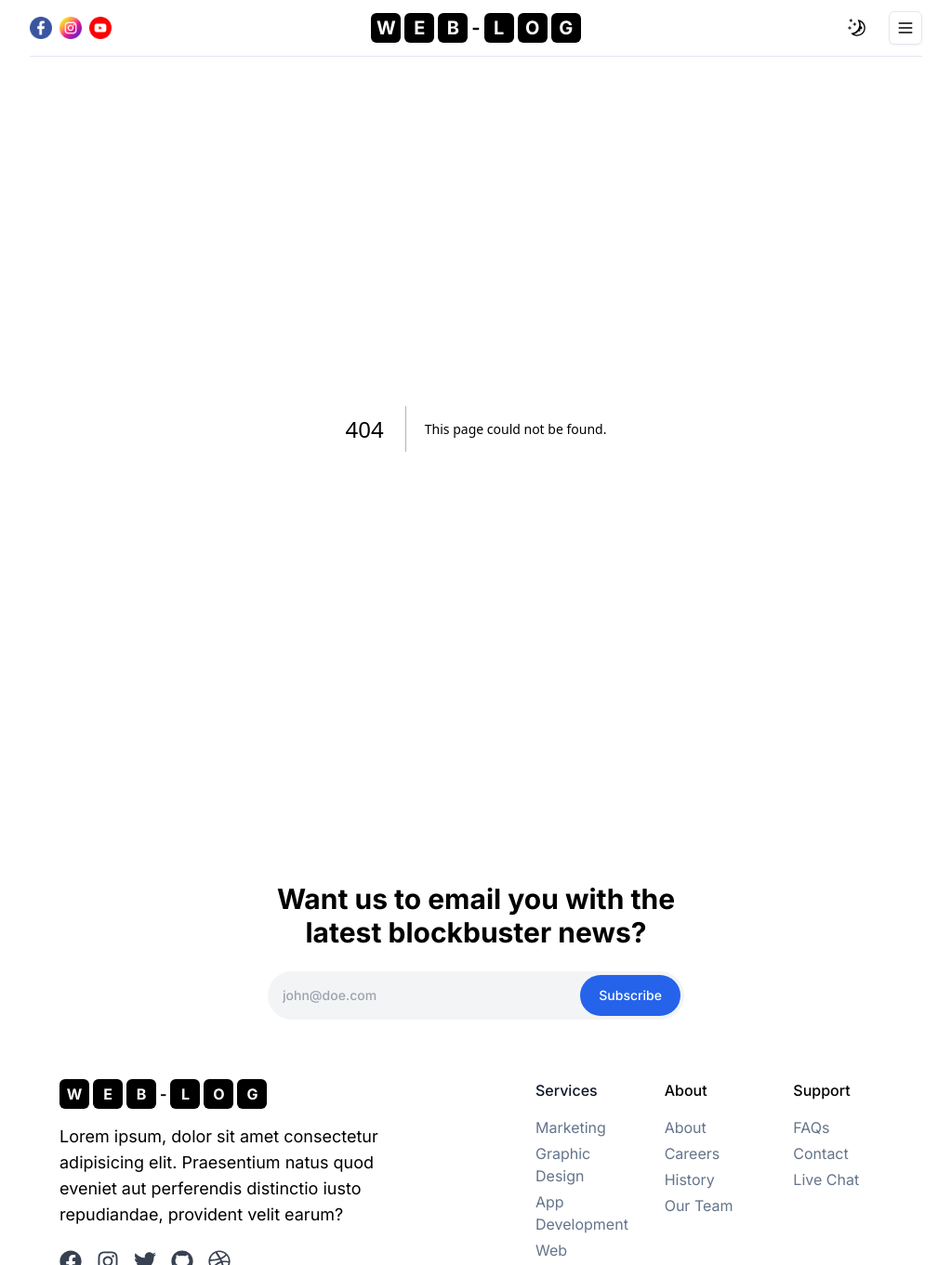
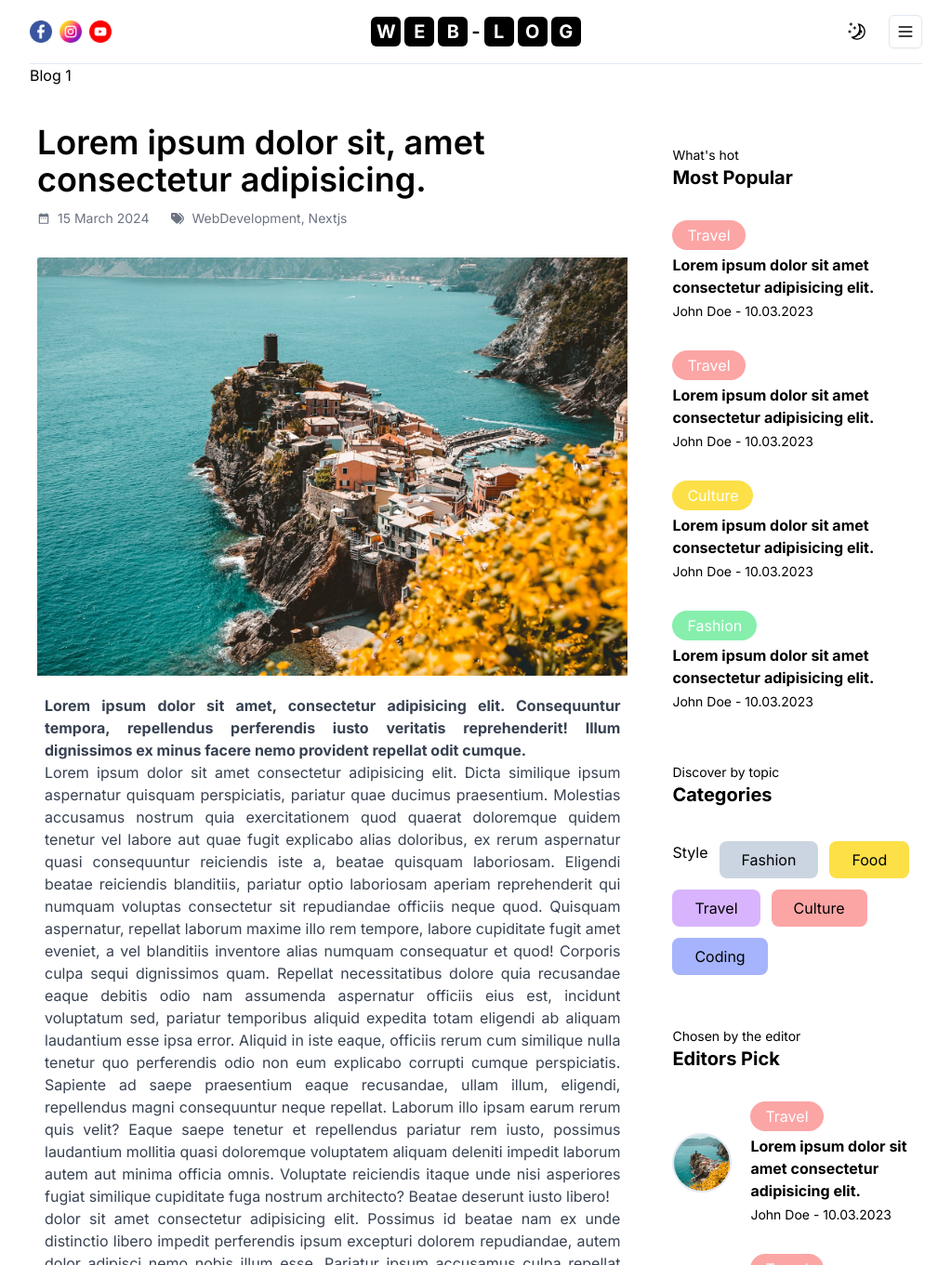
Before and after one commit to tharuAnish/Web-log, a Next.js app: page /blog/1 in a window 1280 px wide. Before the commit this address had no page. Shown: the top 1361 px of the page at 93% size, without its empty margins (128-1151 px from the left). Built offline with nearby package versions, Linux system fonts and the light colour scheme.

Commit message:
single blog page created

```diff
--- /dev/null
+++ b/src/app/blog/[slug]/page.jsx
@@ -0,0 +1,19 @@
+import Blog from "@/components/blog/Blog"
+import Menu from "@/components/menu/Menu"
+
+export default function BlogPage({ params }) {
+  const blog = params.slug
+  return (
+    <div>
+      <h1>Blog {blog}</h1>
+      <div className="grid grid-cols-7 gap-2">
+        <div className="col-span-5">
+          <Blog />
+        </div>
+        <div className="col-span-2 mt-16">
+          <Menu />
+        </div>
+      </div>
+    </div>
+  )
+}
--- /dev/null
+++ b/src/app/blog/page.jsx
@@ -0,0 +1,23 @@
+import CardList from "@/components/cardList/CardList"
+import Menu from "@/components/menu/Menu"
+
+export default function Blogs() {
+  return (
+    <div>
+      {/* <h1 className="mt-11 font-semibold text-3xl w-max pb-2 border-b-4 border-black">
+        Blog Lists
+      </h1> */}
+      <h1 className="mt-11 font-semibold text-3xl w-full py-3 text-center bg-primary text-primary-foreground rounded-lg">
+        Blog Lists
+      </h1>
+      <div className="grid grid-cols-7 gap-6">
+        <div className="col-span-5">
+          <CardList />
+        </div>
+        <div className="col-span-2 mt-24">
+          <Menu />
+        </div>
+      </div>
+    </div>
+  )
+}
--- /dev/null
+++ b/src/components/blog/Blog.jsx
@@ -0,0 +1,91 @@
+import Image from "next/image"
+import { FaTags } from "react-icons/fa6"
+import { MdDateRange } from "react-icons/md"
+
+export default function Blog() {
+  return (
+    <main
+      // style={{ boxShadow: "2px 5px 22px #0003" }}
+      className=" py-7 sm:px-2 mx-auto  mr-8"
+    >
+      <div className="  ">
+        <h3 className="py-3 text-4xl font-semibold  ">
+          Lorem ipsum dolor sit, amet consectetur adipisicing.
+        </h3>
+        <div className="flex gap-6 text-sm  text-gray-500 dark:text-gray-400">
+          <p className="flex items-center gap-2">
+            <MdDateRange />
+            15 March 2024
+          </p>
+          <p className="flex items-center gap-2">
+            <FaTags />
+            {/* {blog.categories.join(", ")} */} WebDevelopment, Nextjs
+          </p>
+        </div>
+        <Image
+          className="w-full h-[450px]  object-cover my-9 sm:mt-8 sm:mb-5"
+          src="/p1.jpeg"
+          alt="lorem"
+          width={800}
+          height={700}
+        />
+        <div className="text-justify whitespace-pre-line px-2 text-gray-700 dark:text-gray-300">
+          <strong>
+            Lorem ipsum dolor sit amet, consectetur adipisicing elit.
+            Consequuntur tempora, repellendus perferendis iusto veritatis
+            reprehenderit! Illum dignissimos ex minus facere nemo provident
+            repellat odit cumque.
+          </strong>
+
+          <p>
+            Lorem ipsum dolor sit amet consectetur adipisicing elit. Dicta
+            similique ipsum aspernatur quisquam perspiciatis, pariatur quae
+            ducimus praesentium. Molestias accusamus nostrum quia exercitationem
+            quod quaerat doloremque quidem tenetur vel labore aut quae fugit
+            explicabo alias doloribus, ex rerum aspernatur quasi consequuntur
+            reiciendis iste a, beatae quisquam laboriosam. Eligendi beatae
+            reiciendis blanditiis, pariatur optio laboriosam aperiam
+            reprehenderit qui numquam voluptas consectetur sit repudiandae
+            officiis neque quod. Quisquam aspernatur, repellat laborum maxime
+            illo rem tempore, labore cupiditate fugit amet eveniet, a vel
+            blanditiis inventore alias numquam consequatur et quod! Corporis
+            culpa sequi dignissimos quam. Repellat necessitatibus dolore quia
+            recusandae eaque debitis odio nam assumenda aspernatur officiis eius
+            est, incidunt voluptatum sed, pariatur temporibus aliquid expedita
+            totam eligendi ab aliquam laudantium esse ipsa error. Aliquid in
+            iste eaque, officiis rerum cum similique nulla tenetur quo
+            perferendis odio non eum explicabo corrupti cumque perspiciatis.
+            Sapiente ad saepe praesentium eaque recusandae, ullam illum,
+            eligendi, repellendus magni consequuntur neque repellat. Laborum
+            illo ipsam earum rerum quis velit? Eaque saepe tenetur et
+            repellendus pariatur rem iusto, possimus laudantium mollitia quasi
+            doloremque voluptatem aliquam deleniti impedit laborum autem aut
+            minima officia omnis. Voluptate reiciendis itaque unde nisi
+            asperiores fugiat similique cupiditate fuga nostrum architecto?
+            Beatae deserunt iusto libero!
+          </p>
+          <p>
+            dolor sit amet consectetur adipisicing elit. Possimus id beatae nam
+            ex unde distinctio libero impedit perferendis ipsum excepturi
+            dolorem repudiandae, autem dolor adipisci nemo nobis illum esse.
+            Pariatur ipsum accusamus culpa repellat accusantium iusto assumenda
+            asperiores eaque cum quae numquam dolore harum ullam molestias
+            neque, voluptatem incidunt eius.
+          </p>
+          <p>
+            dolor sit amet consectetur adipisicing elit. Possimus id beatae nam
+            ex unde distinctio libero impedit perferendis ipsum excepturi
+            dolorem repudiandae, autem dolor adipisci nemo nobis illum esse.
+            Pariatur ipsum accusamus culpa repellat accusantium iusto assumenda
+            asperiores eaque cum quae numquam dolore harum ullam molestias
+            neque, voluptatem incidunt eius.
+          </p>
+        </div>
+        <hr className="mb-4 mt-10" />
+        <p className="flex justify-end text-sm mr-2 text-gray-500 ">
+          Author: Namo Anish
+        </p>
+      </div>
+    </main>
+  )
+}
--- a/src/components/navbar/Logo.jsx
+++ b/src/components/navbar/Logo.jsx
@@ -1,3 +1,4 @@
+import Link from "next/link"
 import React from "react"
 
 export default function Logo() {
@@ -10,7 +11,7 @@ export default function Logo() {
     )
   }
   return (
-    <div>
+    <Link href="/">
       {/* For smaller screens (before sm) */}
       <div className="flex sm:hidden items-center justify-left gap-1">
         <LetterBox letter="W" />
@@ -30,6 +31,6 @@ export default function Logo() {
           <LetterBox key={index + 3} letter={letter} />
         ))}
       </div>
-    </div>
+    </Link>
   )
 }
--- a/src/components/navbar/NavItems.jsx
+++ b/src/components/navbar/NavItems.jsx
@@ -41,6 +41,12 @@ export function NavItems() {
     {
       name: "Home",
       path: "/",
+      icon: PiHouse,
+      activeIcon: PiHouseFill,
+    },
+    {
+      name: "Blogs",
+      path: "/blog",
       icon: PiHouse,
       activeIcon: PiHouseFill,
     },
--- a/src/components/navbar/Navbar.jsx
+++ b/src/components/navbar/Navbar.jsx
@@ -7,7 +7,7 @@ import Logo from "./Logo"
 export default function Navbar() {
   return (
     <nav>
-      <div className="flex items-center justify-between  py-3">
+      <div className="flex items-center justify-between  py-4">
         {/* Social Icons */}
         <div className="hidden sm:flex flex-1 gap-2">
           <Image
```
